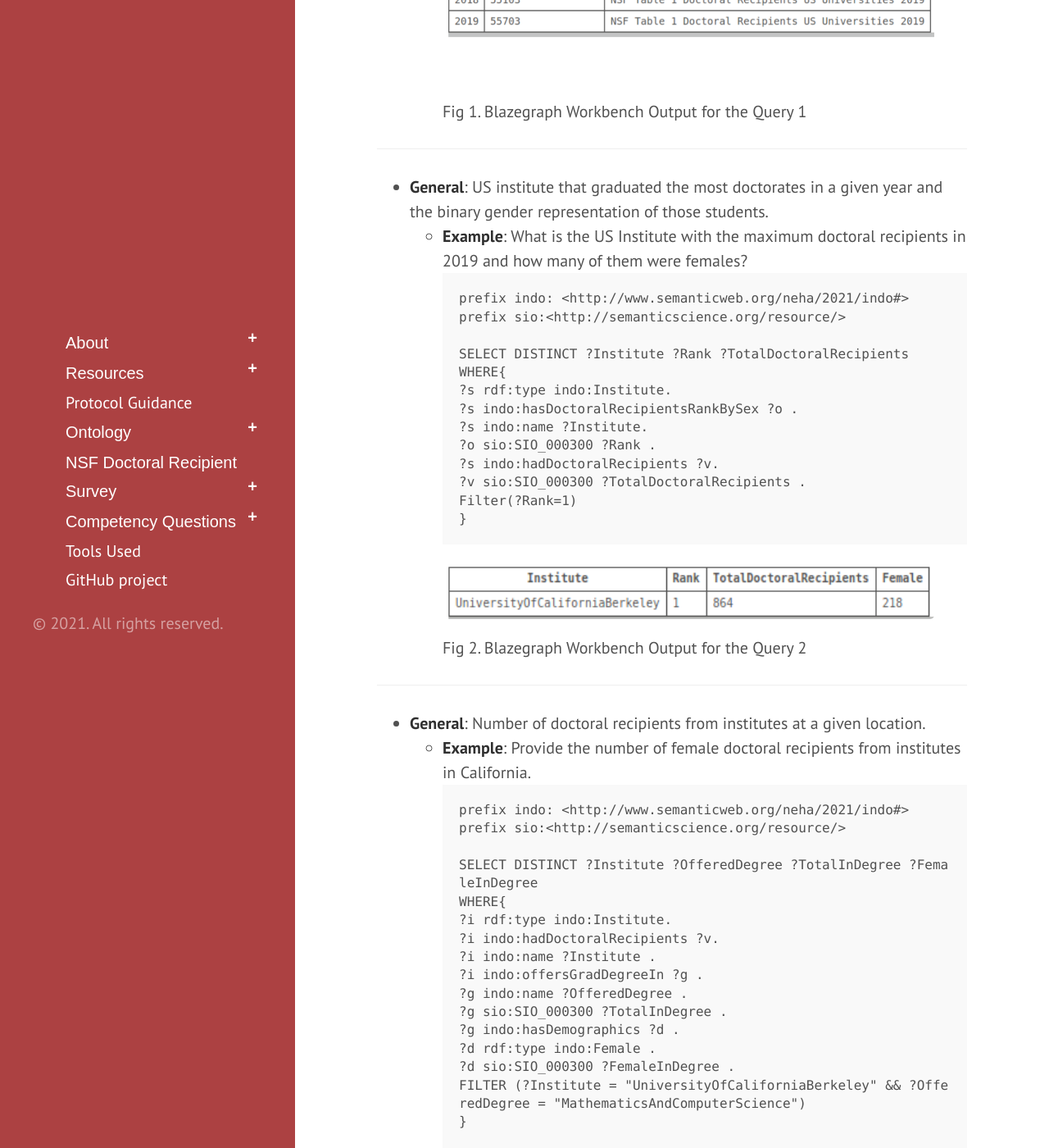
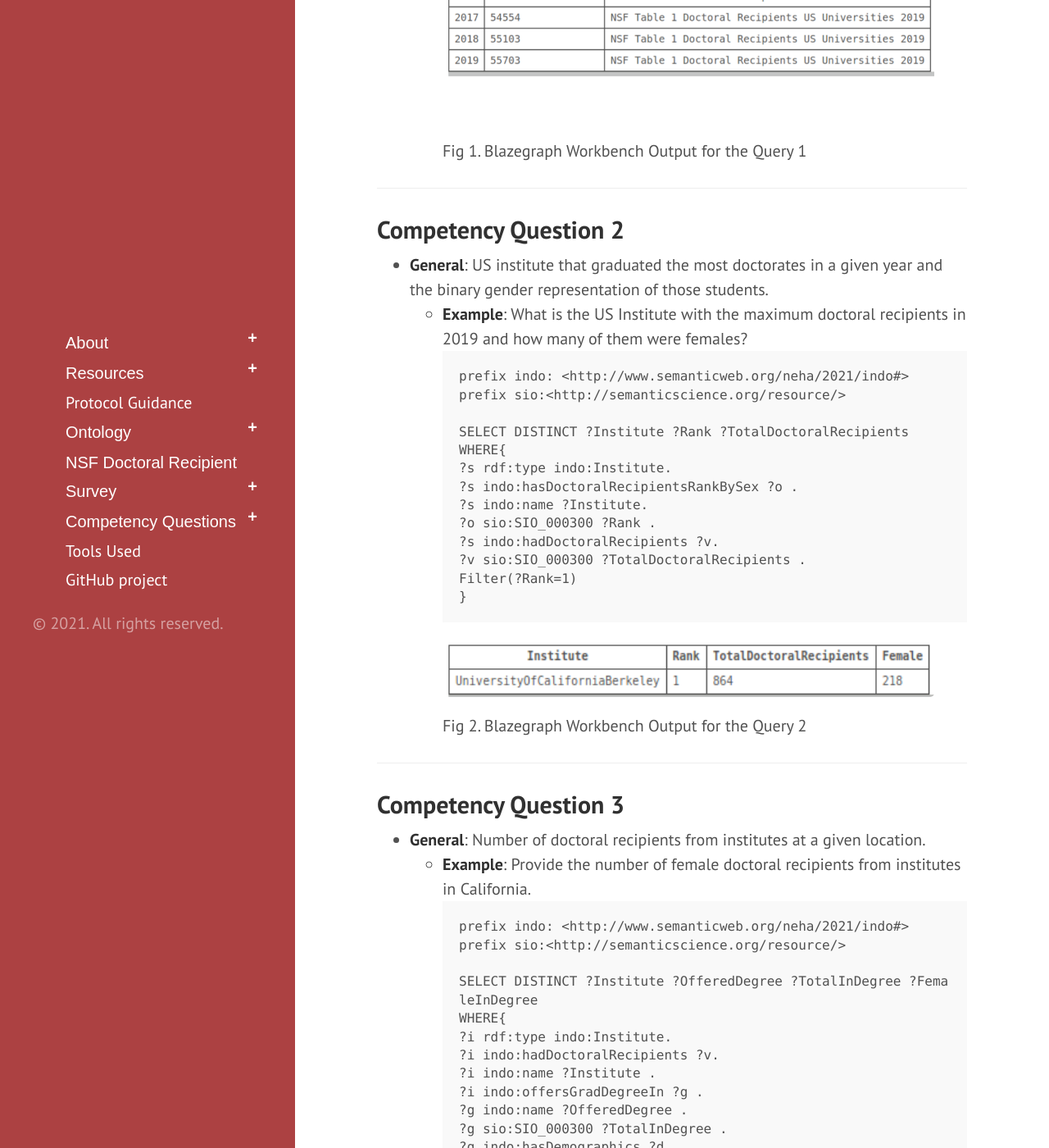
Before and after one commit to tetherless-world/institute-demographic-ontology, a Jekyll site: the page built from competencyquestion.md, in a window 1280 px wide and 1400 px high, scrolled down 924 px. Shown: the whole window at 82% size. Built offline with Jekyll 4.4.1, drawn with Linux system fonts in a browser that asks for light colours; Markdown is read by kramdown in place of the engine named in the settings; some of the changed text lies outside the part shown.

Commit message:
added question heading

```diff
--- a/competencyquestion.md
+++ b/competencyquestion.md
@@ -4,9 +4,10 @@ title: Competency Questions
 ---
 [Competency Question 1](#question1) | [Competency Question 2](#question2) | [Competency Question 3](#question3) | [Competency Question 4](#question4) | [Competency Question 5](#question5)
 
-<article class="mb-5" id="question1">
+<article class="mb-5" id="competencyquestion">
 
 <content>
+  <h2 id="question1">Competency Question 1</h2>
 <ul>
 <li><strong>General</strong>: A given year's total doctoral recipients from US institutes between 1958 and 2019.
 <ul type = "circle">
@@ -41,6 +42,7 @@ FILTER ((?Year >1959 && ?Year <1963) || (?Year >2015 && ?Year <2020))
 <article class="mb-5" id="question2">
 
 <content>
+ <h2 id="question2">Competency Question 2</h2>
 <ul>
 <li><strong>General</strong>: US institute that graduated the most doctorates in a given year and the binary gender representation of those students.
 <ul type = "circle">
@@ -74,6 +76,7 @@ Filter(?Rank=1)
 <article class="mb-5" id="question3">
 
 <content>
+  <h2 id="question3">Competency Question 3</h2>
 <ul>
 <li><strong>General</strong>: Number of <marginalized community> doctoral recipients from institutes at a given location.
 <ul type = "circle">
@@ -110,6 +113,7 @@ FILTER (?Institute = "UniversityOfCaliforniaBerkeley" && ?OfferedDegree = "Mathe
 <article class="mb-5" id="question4">
 
 <content>
+  <h2 id="question4">Competency Question 4</h2>
 <ul>
 <li><strong>General</strong>: Institute with the most doctoral students in a given field of study. How many of those were from their marginalized community?
 <ul type = "circle">
@@ -147,6 +151,7 @@ FILTER (?Institute = "UniversityOfCaliforniaBerkeley" && ?OfferedDegree = "Mathe
 <article class="mb-5" id="question5">
 
 <content>
+  <h2 id="question5">Competency Question 5</h2>
 <ul>
 <li><strong>General</strong>: The percentage of <marginalized group> doctoral recipients in a particular program or the institute in a given year? (response provided rounded of to nearest integer). This could also be used to compare the <marginalized community> percentages among programs or institutes.
 <ul type = "circle">
```
